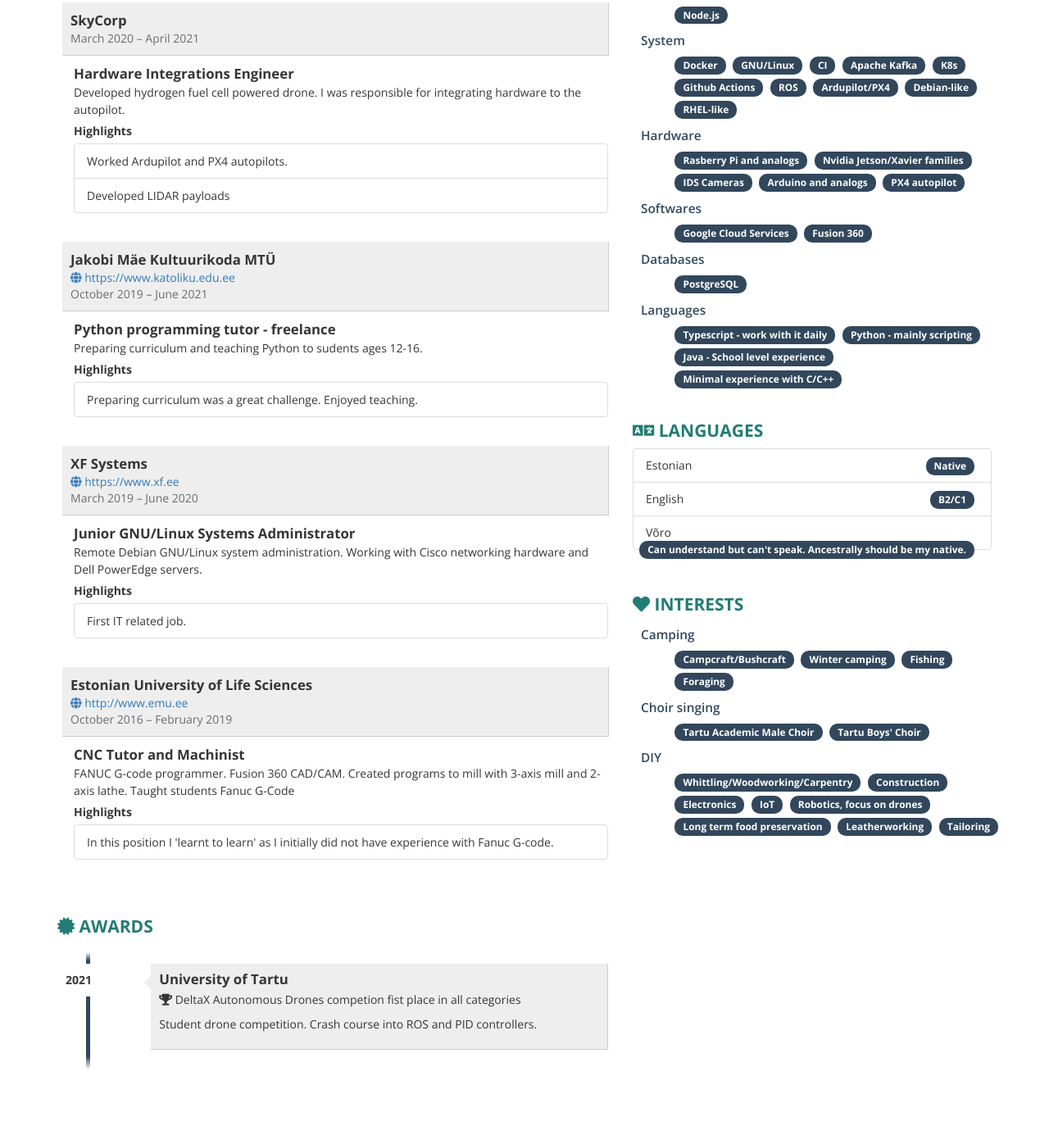
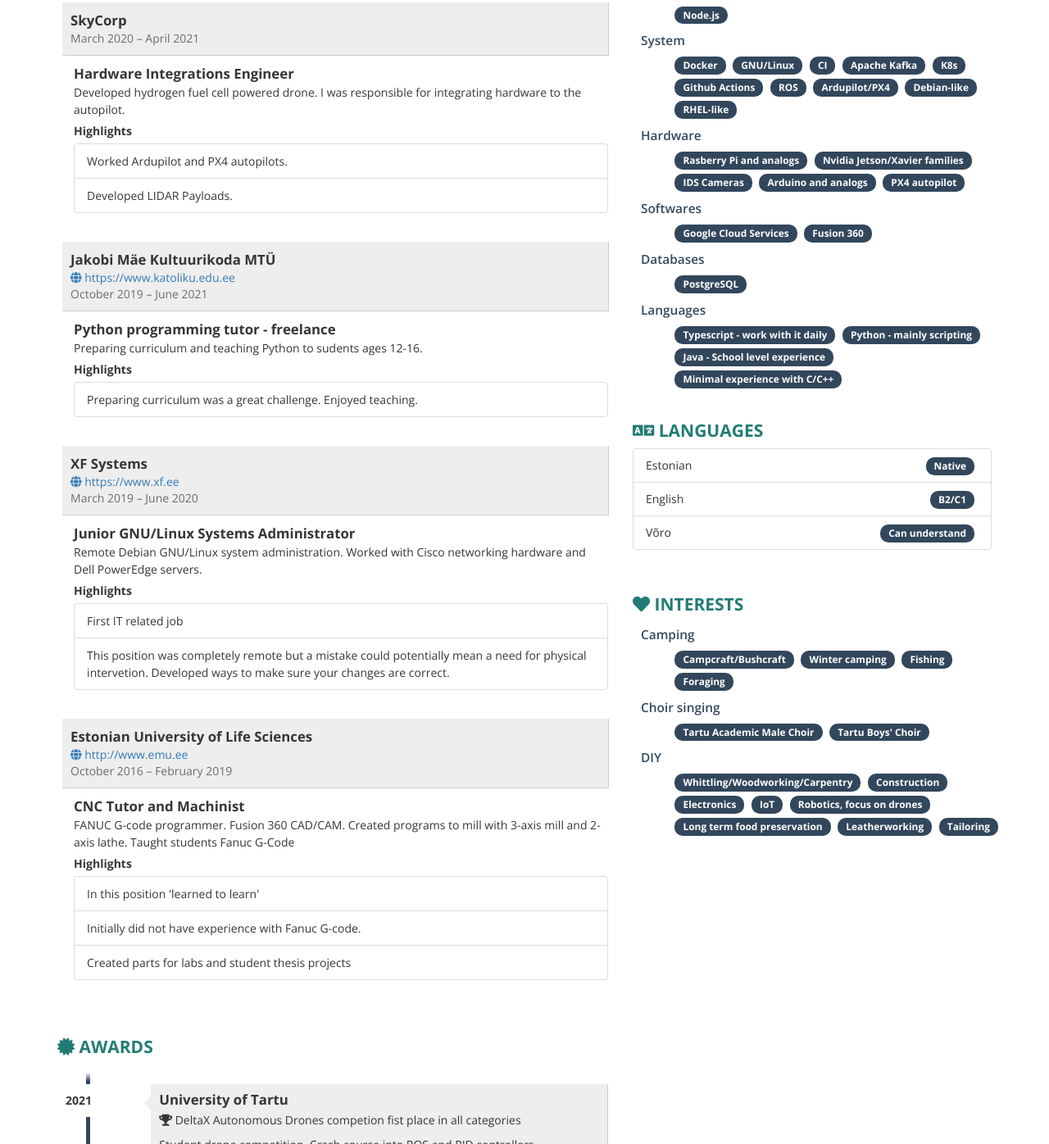
Before and after one commit to andrikaro/cv, a website: page index.html in a window 1280 px wide. Shown: the part 755-2151 px from the top of the page at 82% size. Before the commit the page ends 2110 px from the top, so only its background shows below. Drawn offline with nearby package versions, Linux system fonts and the light colour scheme.

Commit message:
fix: style

```diff
--- a/andri-karo.html
+++ b/index.html
@@ -484,7 +484,7 @@ blockquote,
                       <div class="highlights">Highlights</div>
                       <ul class="list-group">
                         <li class="list-group-item">Worked Ardupilot and PX4 autopilots.</li>
-                        <li class="list-group-item">Developed LIDAR payloads</li>
+                        <li class="list-group-item">Developed LIDAR Payloads.</li>
                       </ul>
                     </div>
                   </div>
@@ -531,10 +531,11 @@ blockquote,
                   <div class="job-details col-xs-11">
                     <div class="profession">Junior GNU&#x2F;Linux Systems Administrator</div>
                     <div class="description">
-                      Remote Debian GNU/Linux system administration. Working with Cisco networking hardware and Dell PowerEdge servers.
+                      Remote Debian GNU/Linux system administration. Worked with Cisco networking hardware and Dell PowerEdge servers.
                       <div class="highlights">Highlights</div>
                       <ul class="list-group">
-                        <li class="list-group-item">First IT related job.</li>
+                        <li class="list-group-item">First IT related job</li>
+                        <li class="list-group-item">This position was completely remote but a mistake could potentially mean a need for physical intervetion. Developed ways to make sure your changes are correct.</li>
                       </ul>
                     </div>
                   </div>
@@ -559,7 +560,9 @@ blockquote,
                       FANUC G-code programmer. Fusion 360 CAD/CAM. Created programs to mill with 3-axis mill and 2-axis lathe. Taught students Fanuc G-Code
                       <div class="highlights">Highlights</div>
                       <ul class="list-group">
-                        <li class="list-group-item">In this position I 'learnt to learn' as I initially did not have experience with Fanuc G-code.</li>
+                        <li class="list-group-item">In this position 'learned to learn'</li>
+                        <li class="list-group-item">Initially did not have experience with Fanuc G-code.</li>
+                        <li class="list-group-item">Created parts for labs and student thesis projects</li>
                       </ul>
                     </div>
                   </div>
@@ -710,7 +713,7 @@ blockquote,
             <ul class="list-group">
               <li class=" list-group-item">Estonian<span class="skill badge pull-right">Native</span></li>
               <li class=" list-group-item">English<span class="skill badge pull-right">B2&#x2F;C1</span></li>
-              <li class=" list-group-item">Võro<span class="skill badge pull-right">Can understand but can&#39;t speak. Ancestrally should be my native.</span></li>
+              <li class=" list-group-item">Võro<span class="skill badge pull-right">Can understand</span></li>
             </ul>
           </div>
           <!-- HOBBIES -->
```
Also changed, not shown: 1 other file.
